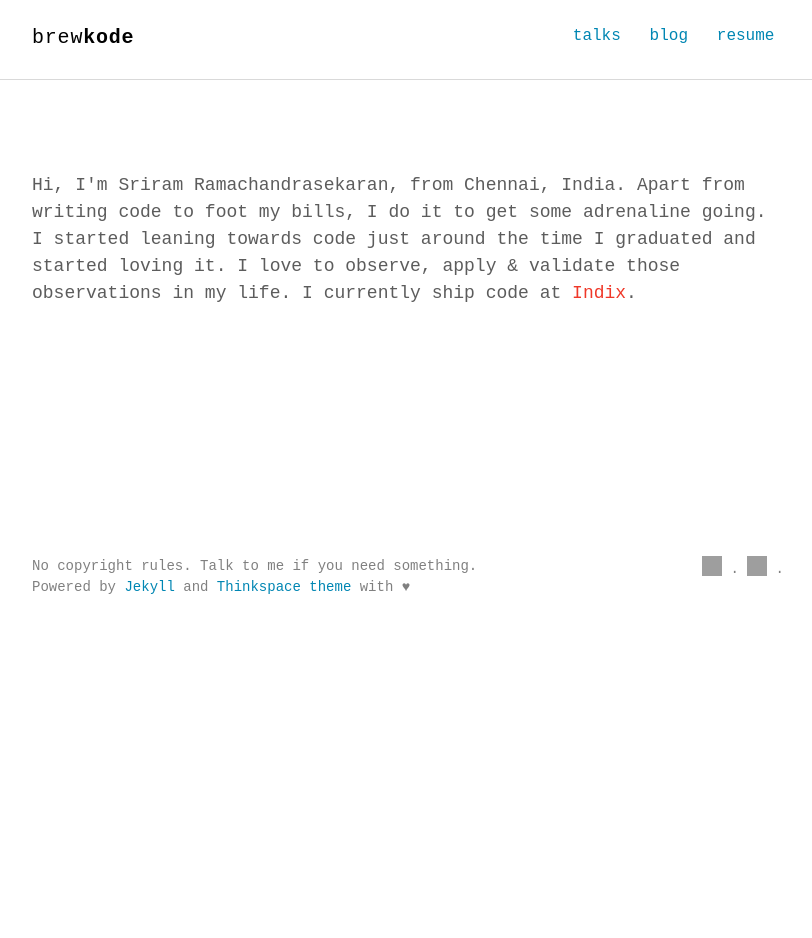
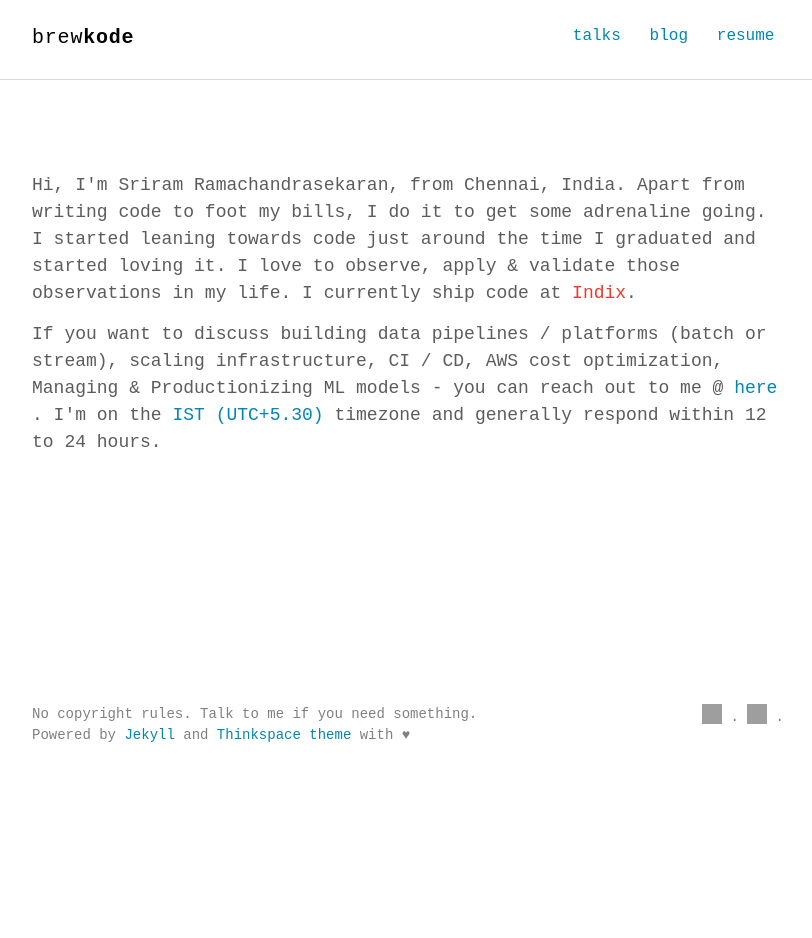
Before and after one commit to brewkode/brewkode.github.io, a Jekyll site: the page built from index.html, in a window 1280 px wide. Shown: the whole page, without its empty margins (232-1044 px from the left). Built offline with Jekyll 4.4.1, drawn with Linux system fonts in a browser that asks for light colours; some web fonts are replaced; before the commit the page ends 900 px from its top, so only the background shows below that; grey boxes are pictures that could not be loaded.

Commit message:
Add inbound msg

```diff
--- a/_includes/intro.html
+++ b/_includes/intro.html
@@ -1,5 +1,8 @@
 <section class="intro">
   <div class="container">
     <p class="lead">Hi, I'm Sriram Ramachandrasekaran, from Chennai, India. Apart from writing code to foot my bills, I do it to get some adrenaline going. I started leaning towards code just around the time I graduated and started loving it. I love to observe, apply & validate those observations in my life. I currently ship code at <a class="indix" href="https://www.indix.com">Indix</a>.</p>
+    <p class="lead">
+     If you want to discuss building data pipelines / platforms (batch or stream), scaling infrastructure, CI / CD, AWS cost optimization, Managing & Productionizing ML models - you can reach out to me @ <a href="mailto:srirams85@gmail.com"> here </a>. I'm on the <a href="https://www.timeanddate.com/time/zones/ist"> IST (UTC+5.30) </a> timezone and generally respond within 12 to 24 hours.
+    </p>
   </div>
 </section>
```
